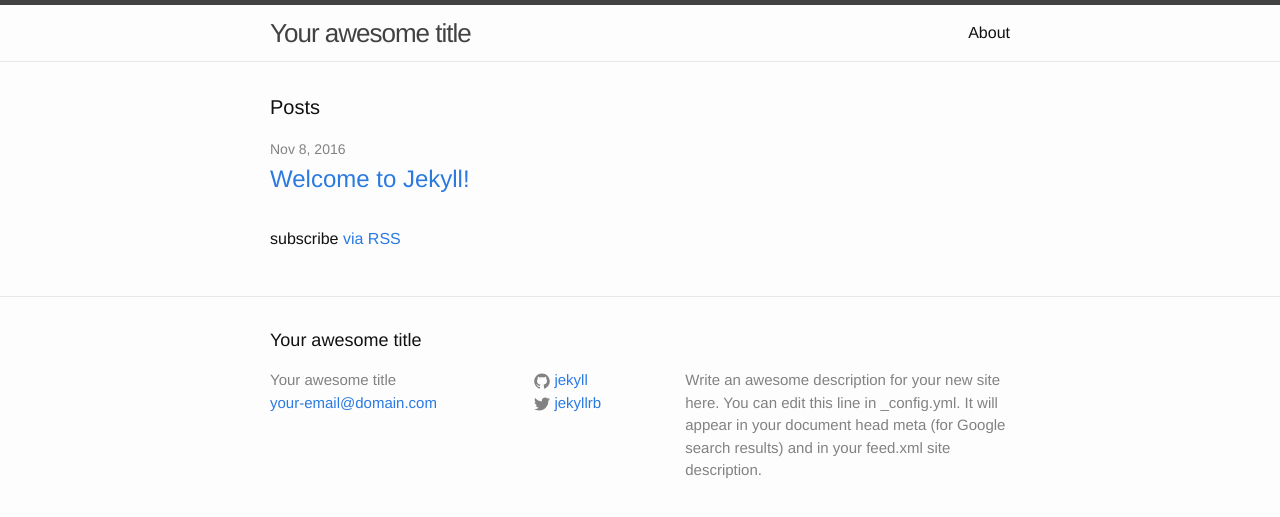
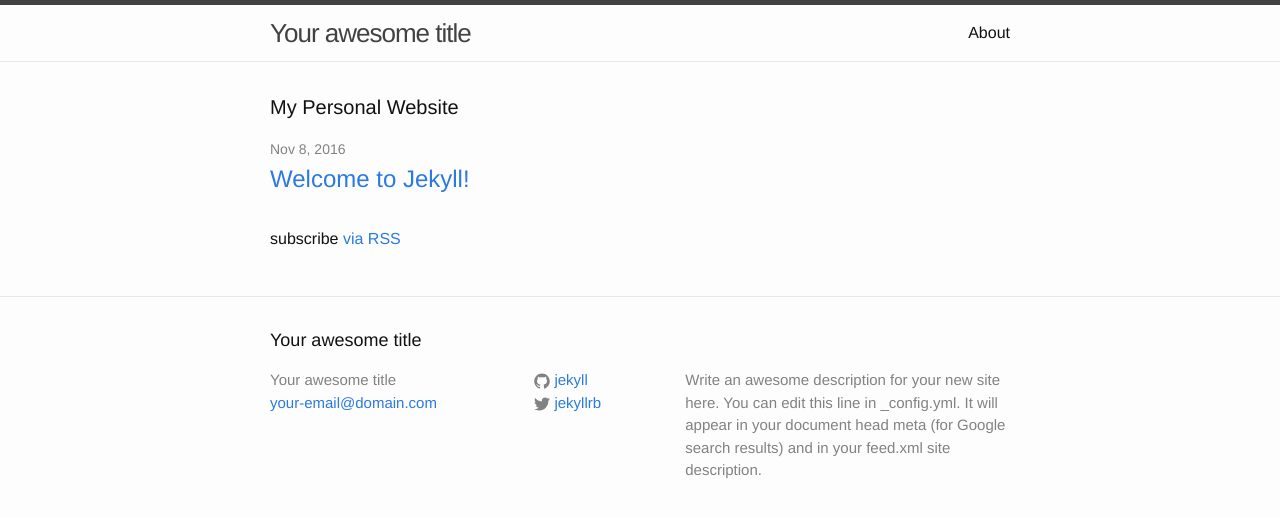
Before and after one commit to jhunxiong92/my-name.github.io, a Jekyll site: the page built from personal-website/index.html, in a window 1280 px wide. Shown: the top 517 px of the page. Built offline with Jekyll 4.4.1, drawn with Linux system fonts in a browser that asks for light colours.

Commit message:
Update index.html

```diff
--- a/personal-website/index.html
+++ b/personal-website/index.html
@@ -4,7 +4,7 @@
 
 <div class="home">
 
-  <h1 class="page-heading">Posts</h1>
+  <h1 class="page-heading">My Personal Website</h1>
 
   <ul class="post-list">
     {% for post in site.posts %}
```
